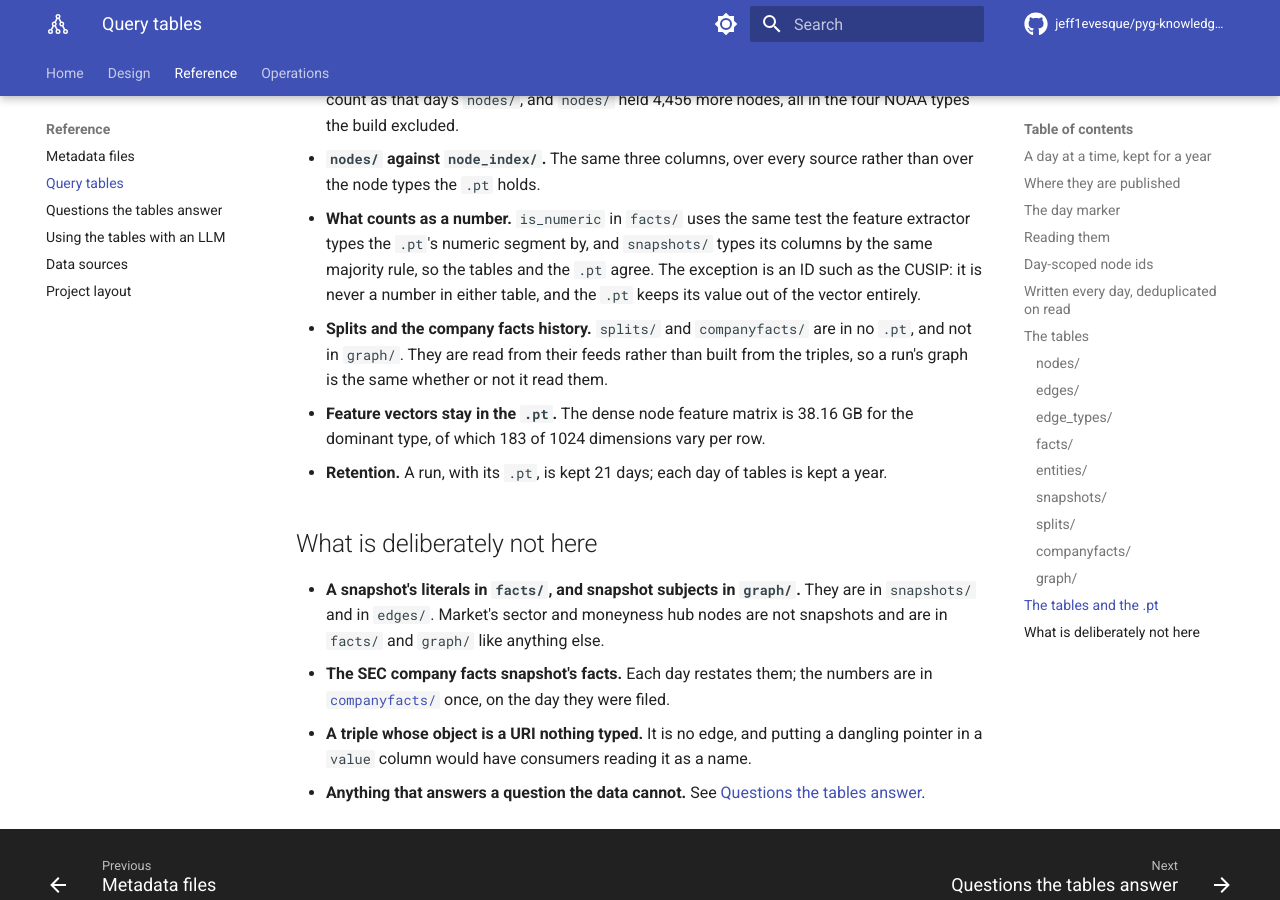
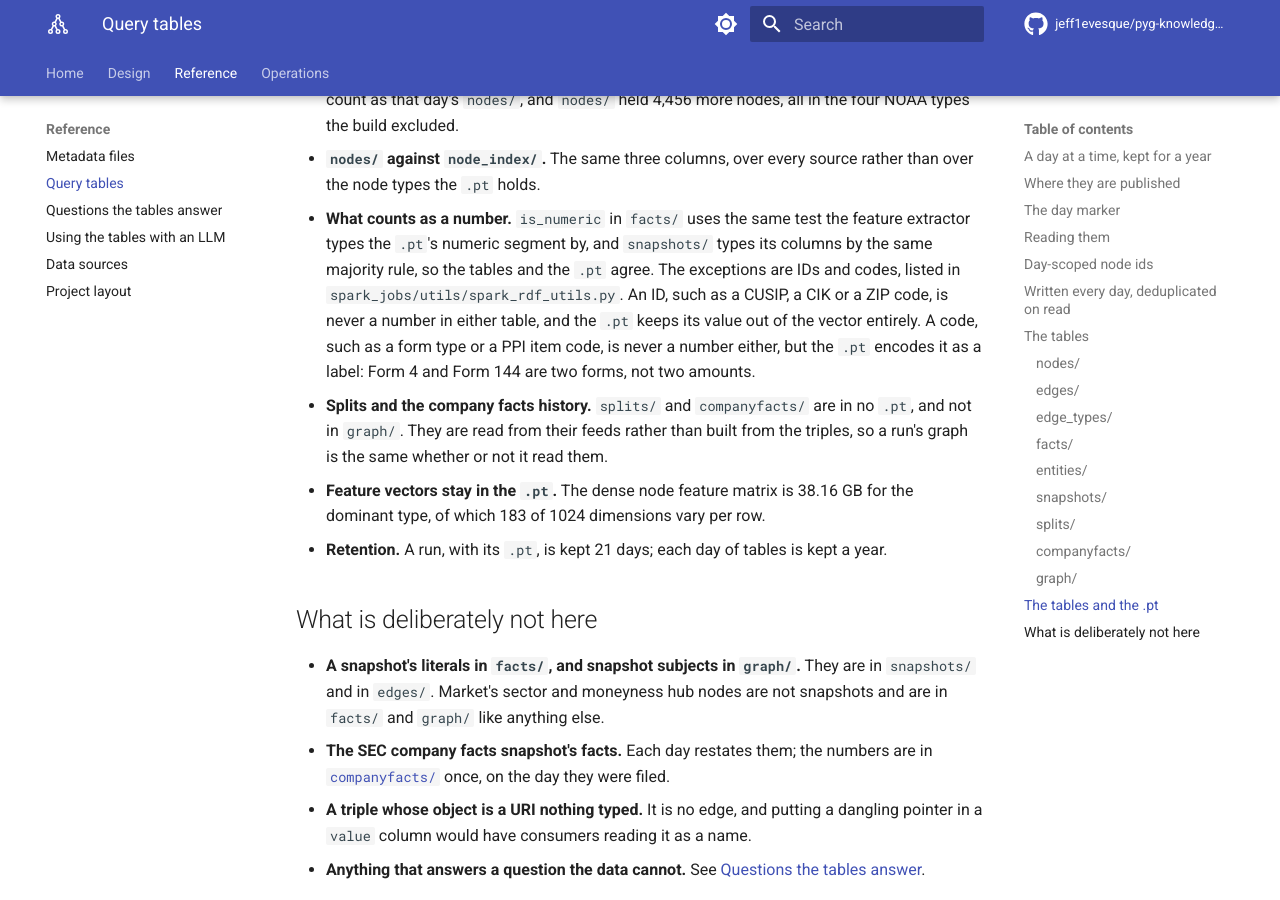
Before and after one commit to jeff1evesque/pyg-knowledge-graph-builder, an MkDocs documentation site: the page built from documentation/reference/tables.md, in a window 1280 px wide and 900 px high, scrolled down 9768 px. Built offline with MkDocs 1.6.1 and Material for MkDocs 9.7.7, drawn with Linux system fonts in a browser that asks for light colours; comment, search, counter and statistics services are not loaded.

Commit message:
#460: tables.md, IDs and codes are never numbers

```diff
--- a/documentation/reference/tables.md
+++ b/documentation/reference/tables.md
@@ -434,8 +434,11 @@ is here, so the sections above describe the tables alone.
 - **What counts as a number.** `is_numeric` in `facts/` uses the same test the
   feature extractor types the `.pt`'s numeric segment by, and `snapshots/` types
   its columns by the same majority rule, so the tables and the `.pt` agree. The
-  exception is an ID such as the CUSIP: it is never a number in either table,
-  and the `.pt` keeps its value out of the vector entirely.
+  exceptions are IDs and codes, listed in `spark_jobs/utils/spark_rdf_utils.py`.
+  An ID, such as a CUSIP, a CIK or a ZIP code, is never a number in either
+  table, and the `.pt` keeps its value out of the vector entirely. A code, such
+  as a form type or a PPI item code, is never a number either, but the `.pt`
+  encodes it as a label: Form 4 and Form 144 are two forms, not two amounts.
 - **Splits and the company facts history.** `splits/` and `companyfacts/` are in
   no `.pt`, and not in `graph/`. They are read from their feeds rather than
   built from the triples, so a run's graph is the same whether or not it read
```
